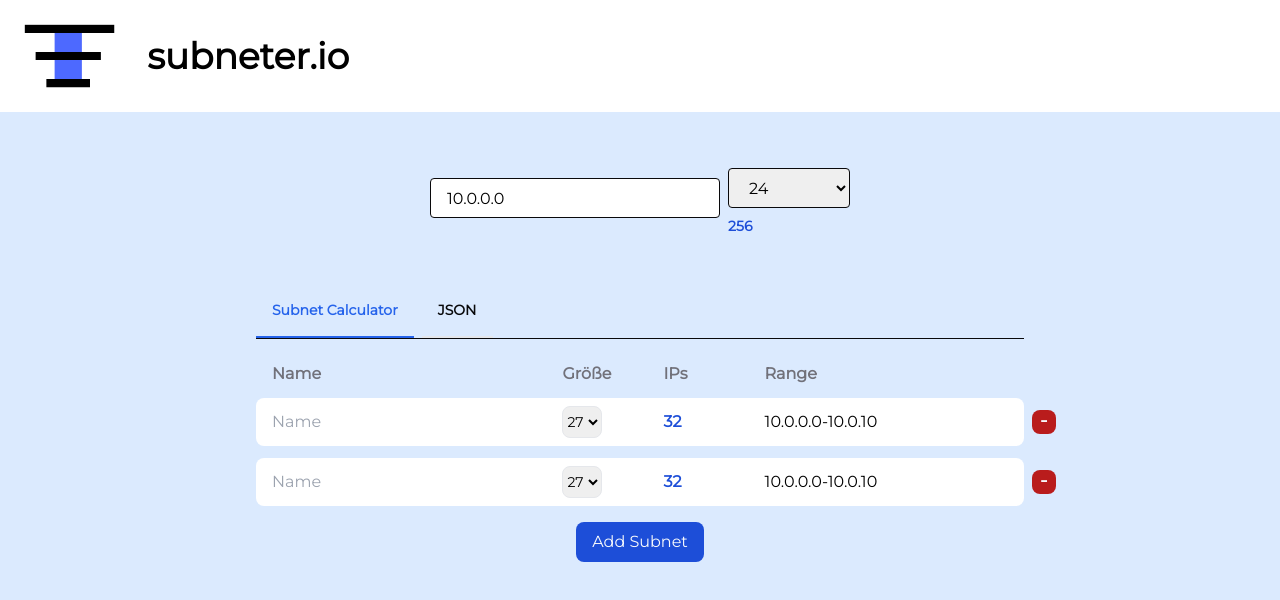
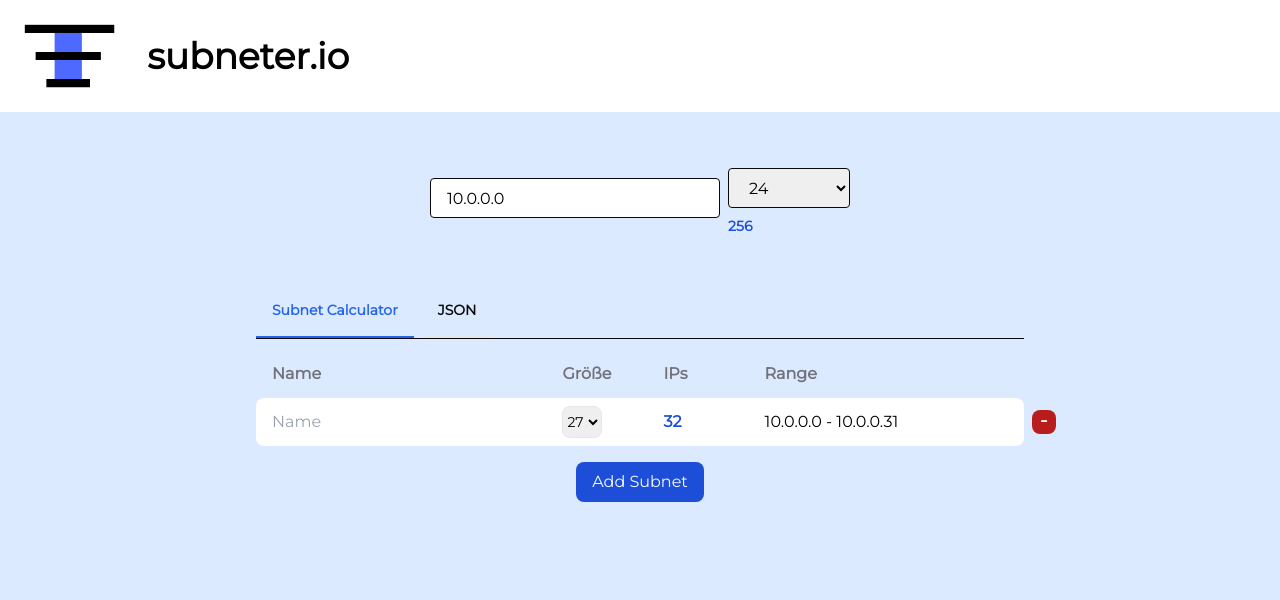
Before and after one commit to AlexanderLaaser/Subneter, a React (Vite) app in the folder frontend/: page / in a window 1280 px wide. Shown: the top 600 px of the page. Built offline with nearby package versions, Linux system fonts and the light colour scheme; no server answers.

Commit message:
added store for used list

```diff
--- a/frontend/src/body/AddButton.tsx
+++ b/frontend/src/body/AddButton.tsx
@@ -1,7 +1,7 @@
 import { useEffect, useState } from "react";
 import TableEntry from "./TableEntry";
 import { generate_next_subnet, count_ipaddresses } from "../api/calls";
-import ipaddressCidrStore from "../context/ipaddress_cidr_store";
+import usedIpAddressCidrStore from "../context/usedIpAddressCidrStore";
 
 interface TableEntryType {
   id: number;
@@ -12,6 +12,10 @@ interface TableEntryType {
 }
 
 function AddButton() {
+  useEffect(() => {
+    console.log(tableEntries);
+  });
+
   // init table entries
   const initialTableEntries: TableEntryType[] = [
     {
@@ -19,24 +23,17 @@ function AddButton() {
       subnetName: "",
       size: 27,
       ips: "32",
-      range: "10.0.0.0-10.0.10",
-    },
-    {
-      id: 1,
-      subnetName: "",
-      size: 27,
-      ips: "32",
-      range: "10.0.0.0-10.0.10",
+      range: "10.0.0.0 - 10.0.0.31",
     },
   ];
+
+  const usedIpAddressCidr = usedIpAddressCidrStore(
+    (state) => state.used_ipaddresses_cidr
+  );
 
   // TableEntries State
   const [tableEntries, setTableEntries] =
     useState<TableEntryType[]>(initialTableEntries);
-
-  useEffect(() => {
-    console.log(tableEntries);
-  });
 
   // Adding entry for const tableEntries
   const addTableEntry = () => {
--- /dev/null
+++ b/frontend/src/context/usedIpAddressCidrStore.tsx
@@ -0,0 +1,33 @@
+import { create } from "zustand";
+import { devtools, persist } from "zustand/middleware";
+
+interface IpAddressCidrState {
+  used_ipaddresses_cidr: string[];
+  addIpAddressCidr: (cidr: string) => void;
+  removeIpAddressCidr: (cidr: string) => void;
+}
+
+const usedIpAddressCidrStore = create<IpAddressCidrState>()(
+  devtools(
+    persist(
+      (set) => ({
+        used_ipaddresses_cidr: ["10.0.0.0/27"],
+        addIpAddressCidr: (cidr) =>
+          set((state) => ({
+            used_ipaddresses_cidr: [...state.used_ipaddresses_cidr, cidr],
+          })),
+        removeIpAddressCidr: (cidr) =>
+          set((state) => ({
+            used_ipaddresses_cidr: state.used_ipaddresses_cidr.filter(
+              (c) => c !== cidr
+            ),
+          })),
+      }),
+      {
+        name: "ipaddress-cidr-storage",
+      }
+    )
+  )
+);
+
+export default usedIpAddressCidrStore;
```
